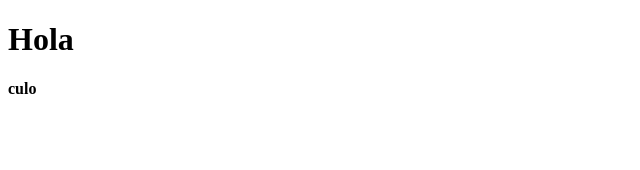
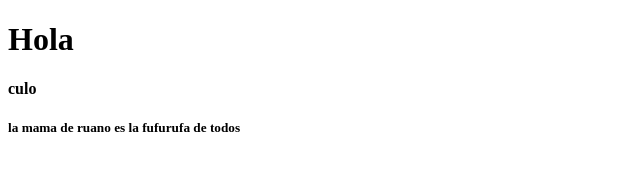
Before and after one commit to JPuentesW/Technoo, a plain HTML site: page index.html in a window 1280 px wide. Shown: the whole page, without its empty margins (0-640 px from the left). Drawn offline with Linux system fonts and the light colour scheme.

Commit message:
Update index.html

```diff
--- a/index.html
+++ b/index.html
@@ -9,5 +9,6 @@
 
     <h1>Hola</h1>
     <h4>culo</h4>
+    <h5>la mama de ruano es la fufurufa de todos </h5>
 </body>
 </html>
```
